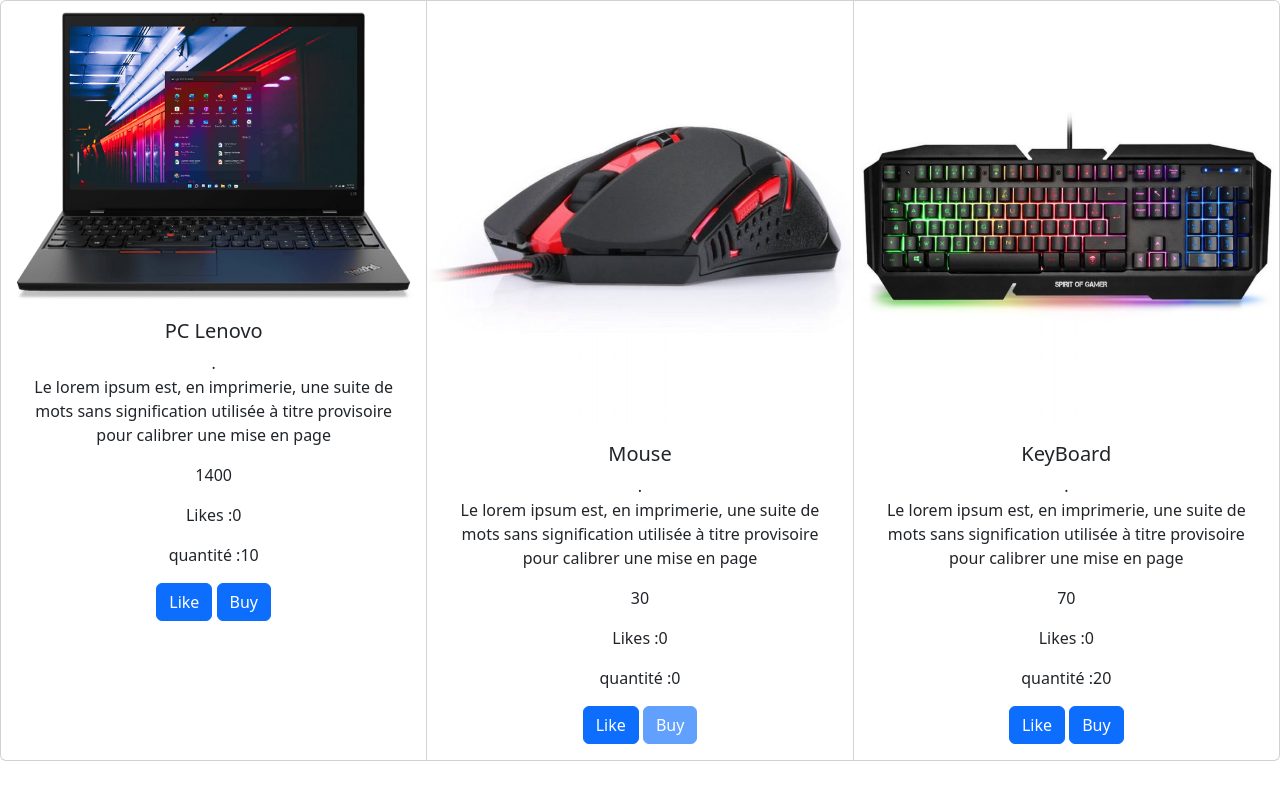
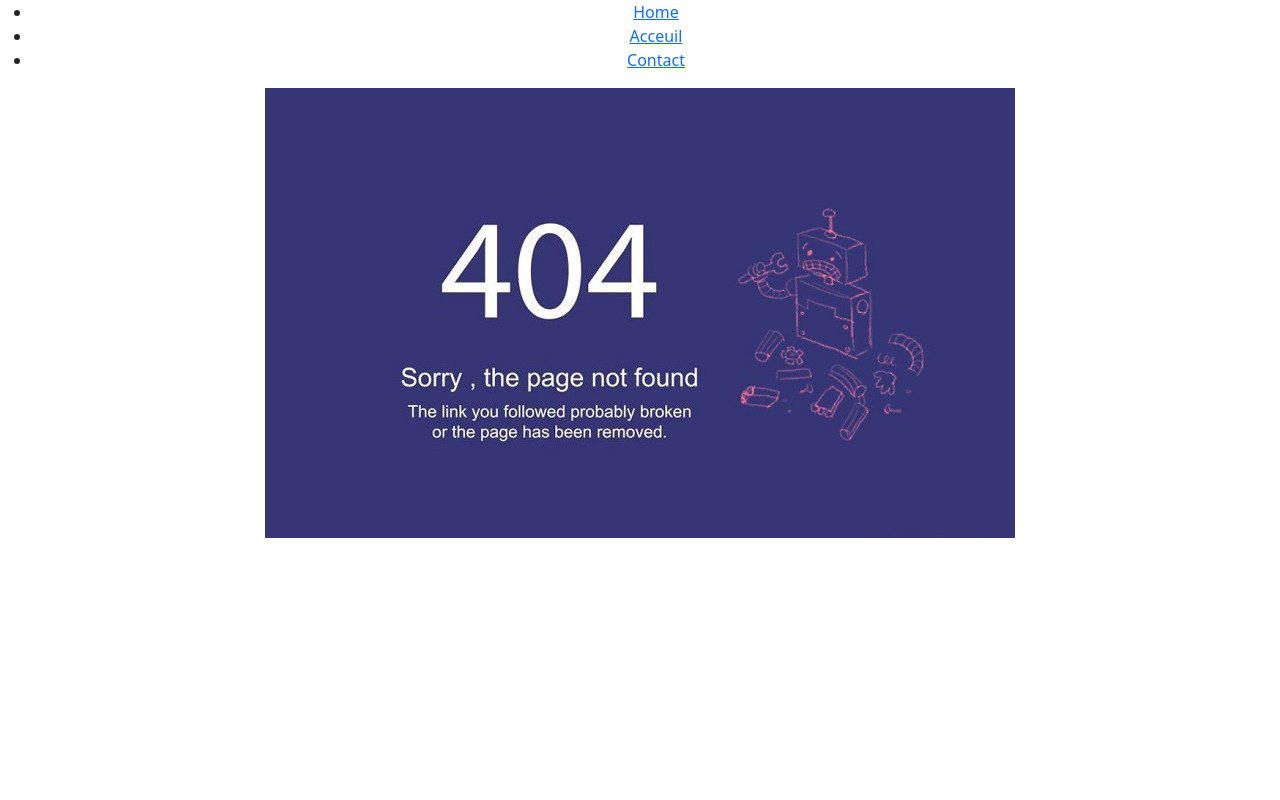
Before and after one commit to CRA2-4TWIN8-2022-2023/workshop2--controle-continue-RayenBourguiba, a React (Create React App) app: page / in a window 1280 px wide. Built offline with nearby package versions, Linux system fonts and the light colour scheme.

Commit message:
Adding Routes Pages + 404

```diff
--- a/src/App.js
+++ b/src/App.js
@@ -1,10 +1,11 @@
 import "./App.css";
 import React from "react";
 import ProductsFunc from "./ComposantFonctionnel/ProductsFunc";
-import { Route, Routes } from "react-router-dom";
+import { Link, Route, Routes } from "react-router-dom";
 import Home from "./Components/Home";
 import Contact from "./Components/Contact";
 import Acceuil from "./Components/Acceuil";
+import NotFound from "./Components/NotFound";
 
 // const option = (
 //   <ol>
@@ -77,12 +78,26 @@
       <br></br>
       {tab} */}
       {/* <Store></Store>{" "} */}
-      <ProductsFunc />
+      {/* <ProductsFunc /> */}
+      <ul>
+        <li>
+          {" "}
+          <Link to="/home">Home</Link>{" "}
+        </li>
+        <li>
+          {" "}
+          <Link to="/acceuil">Acceuil</Link>{" "}
+        </li>
+        <li>
+          {" "}
+          <Link to="/contact/:id">Contact</Link>{" "}
+        </li>
+      </ul>
       <Routes>
-        <Route path="/home" element={<Home></Home>}></Route>
-        <Route path="/contact" element={<Contact></Contact>}></Route>
-        <Route path="/acceuil" element={<Acceuil></Acceuil>}></Route>
-
+        <Route path="/home" element={<Home/>}></Route>
+        <Route path="/contact/:id" element={<Contact/>}></Route>
+        <Route path="/acceuil" element={<Acceuil/>}></Route>
+        <Route path="/*" element={<NotFound/>}></Route>
       </Routes>
     </div>
   );
--- a/src/Components/Contact.js
+++ b/src/Components/Contact.js
@@ -1,5 +1,8 @@
+import { useParams } from "react-router-dom";
+
 function Contact() {
-    return ( <h1>This is Contact page</h1> );
+    const {id}=useParams();
+    return ( <h1>This is Contact page {id}</h1> );
 }
 
 export default Contact;
--- /dev/null
+++ b/src/Components/NotFound.js
@@ -0,0 +1,8 @@
+import notFound from '../Assets/images/notfound.jfif'
+
+function NotFound() {
+
+    return ( <><img src={notFound} /></> );
+}
+
+export default NotFound;
```
Also changed, not shown: src/Assets/images/notfound.jfif (added).
